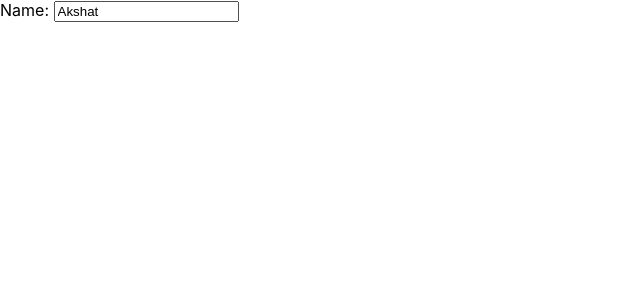
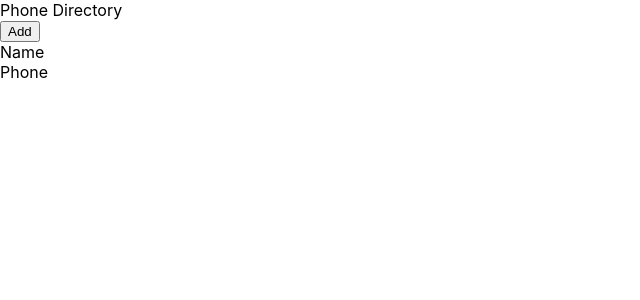
Before and after one commit to AkshatRawat18/phone-dir, a React (Create React App) app: page / in a window 1280 px wide. Shown: the top 300 px of the page, without its empty margins (0-640 px from the left). Built offline with nearby package versions, Linux system fonts and the light colour scheme.

Commit message:
Created 'Header' Component

```diff
--- a/src/App.js
+++ b/src/App.js
@@ -1,19 +1,23 @@
 import React, { Component } from "react";
+import Header from "./Header"
+
 class App extends Component {
   render() {
+
     return (
       <div>
-        {/* <div className="header">Phone Directory</div>
+        <Header/>
         <button> Add</button>
         <div>
           <span> Name </span>
-          <br></br>
+          <br/>
           <span> Phone </span>
-        </div> */}
-        <label htmlFor="name">Name: </label>
-        <input id="name" type="text" placeholder="Type Here" defaultValue="Akshat"/>
+        </div>
       </div>
+
+
     );
+
   }
 }
 
--- /dev/null
+++ b/src/Header.js
@@ -0,0 +1,10 @@
+import React from 'react';
+const Header=function(){
+    return(
+        <div className="header">Phone Directory</div>
+
+    )
+}
+
+
+export default Header;
```
